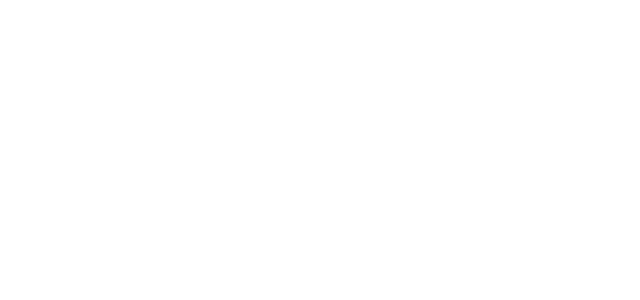
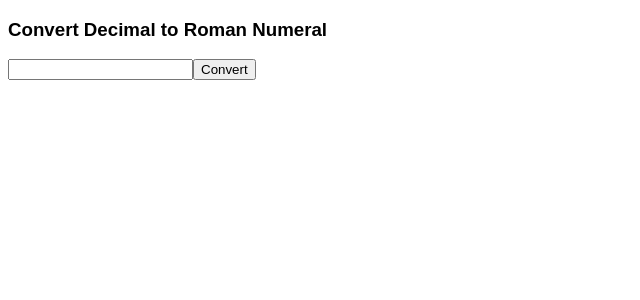
Before and after one commit to tarunsinghdev/react-playground, a React (Create React App) app: page /example/9 in a window 1280 px wide. Shown: the top 300 px of the page, without its empty margins (0-640 px from the left). Built offline with nearby package versions, Linux system fonts and the light colour scheme.

Commit message:
Add 9. Convert Decimal to Romam Numeral:cyclone:

```diff
--- a/src/App.jsx
+++ b/src/App.jsx
@@ -1,6 +1,7 @@
 import React from 'react';
 import { BrowserRouter, Route, Switch } from 'react-router-dom';
 import Carousel from './components/Carousel/Carousel';
+import DecimalToRoman from './components/DecimalToRoman/DecimalToRoman';
 import FourQuandrant from './components/FourQuandrant/FourQuandrant';
 import GoogleTimer from './components/GoogleTimer/GoogleTimer';
 
@@ -25,6 +26,7 @@
           <Route path="/example/6" component={InputValidation} />
           <Route path="/example/7" component={FourQuandrant} />
           <Route path="/example/8" component={RomanToDecimal} />
+          <Route path="/example/9" component={DecimalToRoman} />
         </Switch>
       </BrowserRouter>
     </div>
--- /dev/null
+++ b/src/components/DecimalToRoman/DecimalToRoman.jsx
@@ -0,0 +1,56 @@
+import React, { useState } from 'react';
+
+const DecimalToRoman = () => {
+  const [inputText, setInputText] = useState('');
+  const [result, setResult] = useState('');
+
+  const decToRoman = {
+    1: 'I',
+    4: 'IV',
+    5: 'V',
+    9: 'IX',
+    10: 'X',
+    40: 'XL',
+    50: 'L',
+    90: 'XC',
+    100: 'C',
+    400: 'CD',
+    500: 'D',
+    900: 'CM',
+    1000: 'M',
+  };
+
+  const submitHandler = (e) => {
+    e.preventDefault();
+    let roman = '';
+    let i = 12;
+    let number = parseInt(inputText);
+    while (number) {
+      let div = Math.floor(number / Object.keys(decToRoman)[i]);
+      number = number % Object.keys(decToRoman)[i];
+      while (div--) {
+        roman += decToRoman[Object.keys(decToRoman)[i]];
+      }
+      i--;
+    }
+    setInputText('');
+    setResult(roman);
+  };
+
+  return (
+    <div>
+      <h3>Convert Decimal to Roman Numeral</h3>
+      <form onSubmit={submitHandler}>
+        <input
+          value={inputText}
+          type="text"
+          onChange={(e) => setInputText(e.target.value)}
+        />
+        <button type="submit">Convert</button>
+      </form>
+      <h4>{result}</h4>
+    </div>
+  );
+};
+
+export default DecimalToRoman;
--- a/src/components/Homepage/Homepage.jsx
+++ b/src/components/Homepage/Homepage.jsx
@@ -33,6 +33,9 @@
         <li>
           <Link to="/example/8">Convert Roman Numeral to Decimal</Link>
         </li>
+        <li>
+          <Link to="/example/9">Convert Decimal to Roman Numeral</Link>
+        </li>
       </ol>
     </>
   );
```
